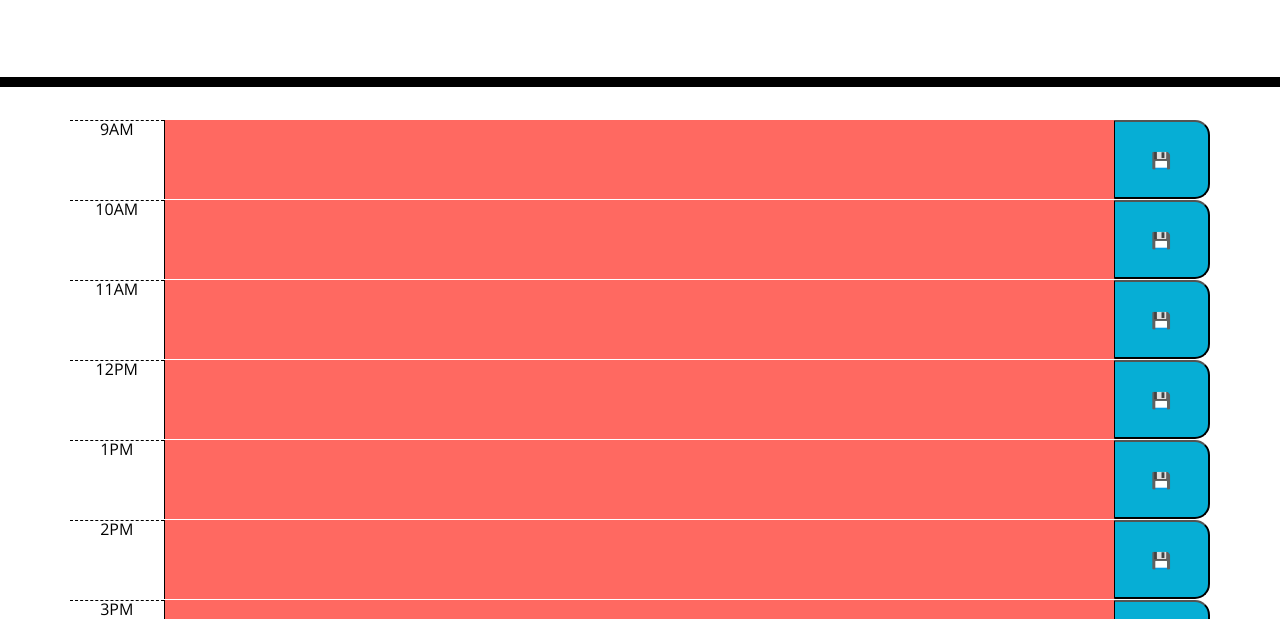
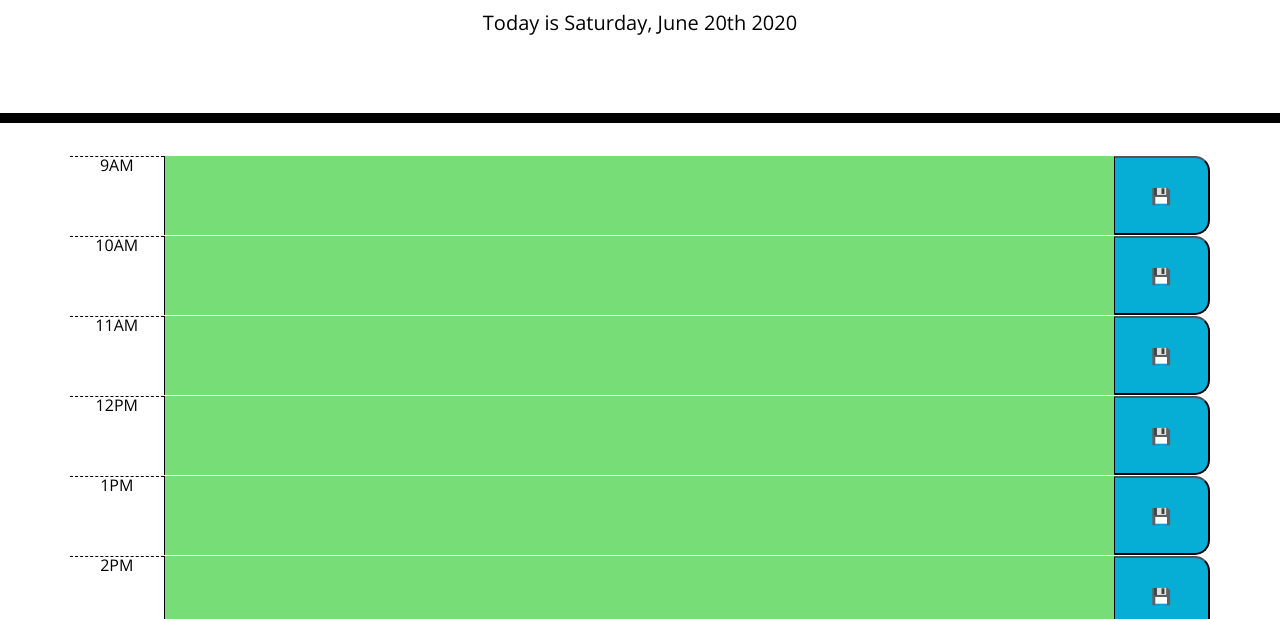
Before and after one commit to paulsloderbeck/dayscheduler, a plain HTML site: page index.html in a window 1280 px wide. Shown: the part 181-800 px from the top of the page. Drawn offline with nearby package versions, Linux system fonts and the light colour scheme.

Commit message:
Added compareHours array to use moment.hours to set past present or future styling with comparison operators

```diff
--- a/index.html
+++ b/index.html
@@ -27,20 +27,23 @@
   <script src="https://cdnjs.cloudflare.com/ajax/libs/moment.js/2.24.0/moment.min.js"></script>
   <script type="text/javascript">
     const hours = ["9AM", "10AM", "11AM", "12PM", "1PM", "2PM", "3PM", "4PM", "5PM"];
+    const compareHours = [9, 10, 11, 12, 13, 14, 15, 16, 17];
     let tasks = [];
+    let m = moment();
+    let hour = m.hours();
+
 
     function getTasks() {
       let storedTasks = JSON.parse(localStorage.getItem("tasks"))
       if (storedTasks !== null) {
         tasks = storedTasks;
-        console.log(tasks);
-        console.log(typeof (tasks));
       }
     };
 
     function storeTasks() {
       localStorage.setItem("tasks", JSON.stringify(tasks));
     }
+    $("#currentDay").text("Today is " + m.format("dddd, MMMM Do YYYY"));
 
     function renderCal() {
       for (i = 0; i < hours.length; i++) {
@@ -54,7 +57,15 @@
         newHour.addClass("col");
         newHour.text(hours[i]);
         newText.addClass("textarea");
-        newText.addClass("present");
+        if (compareHours[i] < hour) {
+          newText.addClass("past");
+        }
+        if (compareHours[i] === hour) {
+          newText.addClass("present");
+        }
+        if (compareHours[i] > hour) {
+          newText.addClass("future");
+        }
         newText.addClass("col-10");
         newText.attr("data-hour", hours[i]);
         for (j = 0; j < tasks.length; j++) {
@@ -77,7 +88,6 @@
             hour: "" + temp,
             text: "" + text
           }
-          console.log(myTask);
           tasks.push(myTask);
           storeTasks();
         });
@@ -86,16 +96,11 @@
         newBlock.append(newText);
         newBlock.append(newSave);
         console.log(localStorage);
-        //render tasks for each data-hour text area that has task
       }
     };
 
     getTasks();
     renderCal();
-    //save tasks
-    //test before or after with moment
-
-
 
 
   </script>
```
